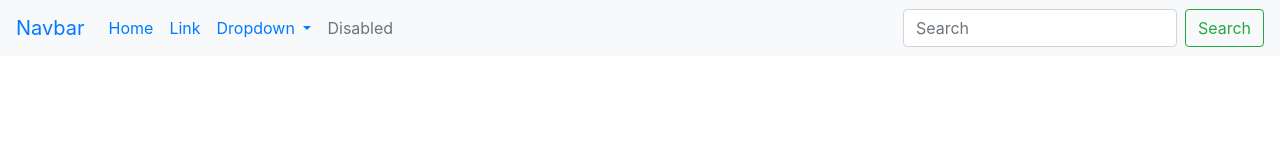
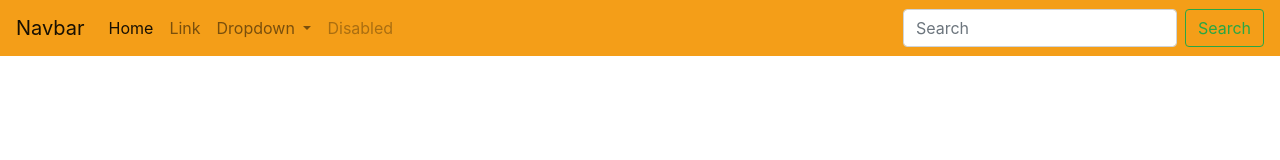
Before and after one commit to Gamehunterxd/PopUp, a website: page index.html in a window 1280 px wide. Drawn offline with nearby package versions, Linux system fonts and the light colour scheme; files that its build step writes are made by us from their sources.

Commit message:
Bug fixing and gitignore setting

```diff
--- a/css/styles.scss
+++ b/css/styles.scss
@@ -1,6 +1,9 @@
 /* Custom variables */
-
-
+$primary: #F49E18;
+$secondary: #548CBB;
+$dark: #212324;
+$primaryLight: #FFB235;
+$secondaryLight: #7DA1C2;
 
 
 
--- a/index.html
+++ b/index.html
@@ -6,7 +6,7 @@
     <link rel="stylesheet" href="css/styles.css">
 </head>
 <body>
-<nav class="navbar navbar-expand-lg bg-primary bg-light">
+<nav class="navbar navbar-expand-lg navbar-light bg-primary">
     <a class="navbar-brand" href="#">Navbar</a>
     <button class="navbar-toggler" type="button" data-toggle="collapse" data-target="#navbarSupportedContent" aria-controls="navbarSupportedContent" aria-expanded="false" aria-label="Toggle navigation">
         <span class="navbar-toggler-icon"></span>
```
